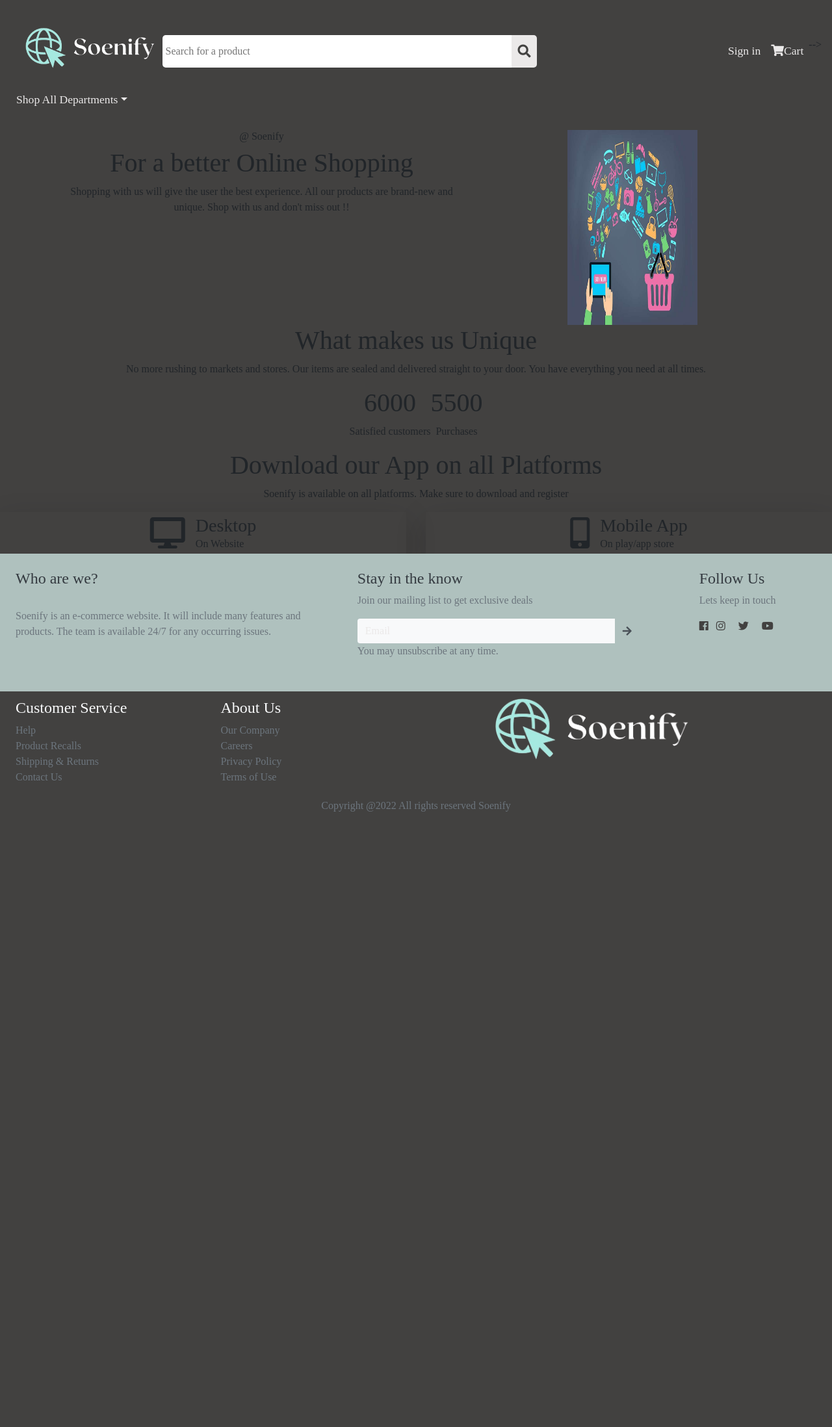
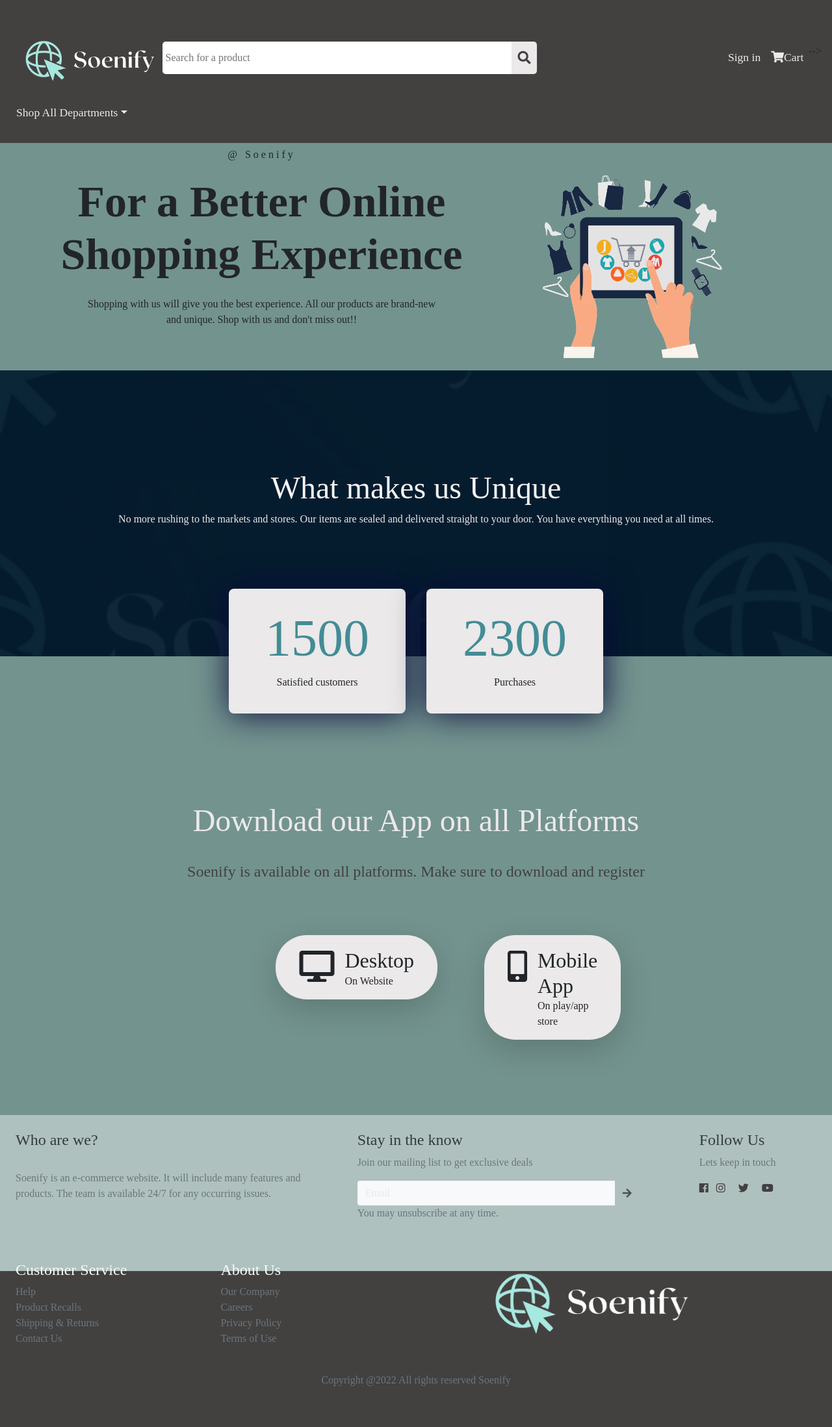
Before and after one commit to raccoonrick/SOEN341, a PHP site: page / in a window 1280 px wide. Shown: the whole page at 65% size. Before the commit the page ends 1249 px from the top, so only its background shows below. Run offline with PHP 8.4, Linux system fonts and the light colour scheme; data comes from the database, SQL or seed files in the repository; some libraries are stand-ins or nearby versions; some web fonts are replaced.

Commit message:
Added Fixed Index ( #25 )
Added the updated css files and index file to the project

```diff
--- a/css/headernfooter.css
+++ b/css/headernfooter.css
@@ -113,13 +113,10 @@ nav{
 #navbarNav {
   width: 100%;
   display: inline-block;
-
 }
 #navbarNav2 {
   width: 100%;
   display: inline-block;
-
-
 }
 
 #nav-item {
@@ -141,27 +138,21 @@ header .nav-link:hover {
 
 body {
   background: #424140;
-  margin: 0;
 }
 
 /*footer starts here*/
 footer {
   width: 100%;
+  margin-top: 100px;
   min-height: 100%;
   background: linear-gradient(to bottom, #AFC1BE 50%, #424140 50%);
-  overflow-x: hidden;
   padding: 3vmin;
   font-family: "Roxborough CF Thin";
 
-
 }
 .logo{
-  padding-top: 45px;
+  padding-top: 65px;
   padding-right: 75px;
-}
-section {
-  padding-top: 5vmin;
-  overflow-x: hidden;
 }
 
 footer p > span {
--- /dev/null
+++ b/css/index.css
@@ -0,0 +1,145 @@
+
+@import url(https://db.onlinewebfonts.com/c/68b898f6044bbee439423445076f3168?family=Roxborough+CF+Thin);
+
+body {
+  font-family: "Roxborough CF Thin";
+
+  background-color: #73938E;
+  margin: auto;
+  width: 100%;
+}
+
+
+:root {
+  --font-family: "Roxborough CF Thin";
+  --light-black: #424140;
+}
+
+.container .col-md-7 {
+  font-family: "Roxborough CF Thin";
+}
+
+.container .col-md-7 h6 {
+  padding: 1vmin;
+  letter-spacing: 4px;
+}
+
+.container .col-md-7 h1 {
+  font-size: 8.5vmin;
+  font-weight: bold;
+  padding: 0.1em 0em;
+}
+
+.container .col-md-7 p {
+  padding: 1vmin 5vmin;
+}
+
+.primary-btn {
+  border-radius: 30px;
+  font-weight: bold;
+}
+
+.cover {
+    width: 100%;
+    height: 55vmin;
+    background: url("../img/logo.jpeg");
+    background-position: -20rem -19rem;
+    background-size: 98%;
+    position: relative;
+  }
+
+  .cover .overlay {
+    position: absolute;
+    top: 0;
+    left: 0;
+    width: 100%;
+    height: 100%;
+    z-index: 999;
+  }
+
+  .cover .content {
+    width: 100%;
+    height: 100%;
+    background: rgba(1, 25, 44, 0.938);
+    padding-top: 19vmin;
+  }
+
+  .cover .content > h1 {
+    font-family: "Roxborough CF Thin";
+    font-size: 6vmin;
+    color: whitesmoke;
+  }
+
+  .cover .content > p {
+    font-family: "Roxborough CF Thin";
+    font-size: 2vmin;
+    color: #EBE9E9;
+  }
+
+  .numbers .rect {
+    position: relative;
+    z-index: 1;
+    background: #EBE9E9;
+    width: 17rem;
+    height: 12rem;
+    padding-top: 3.5vmin;
+    margin: 1rem;
+    border-radius: 0.5em;
+    box-shadow: 1px 2px 50px 0px rgba(7, 8, 59, 0.938);
+  }
+
+  .numbers {
+    margin-top: -15vmin;
+  }
+
+  .numbers .rect h1 {
+    font-size: 5rem;
+    color: rgb(67, 140, 150);
+  }
+
+  .numbers .rect > p {
+    font-family: "Roxborough CF Thin";
+  }
+
+
+  .section-2 {
+    height: 60vmin;
+    margin-top: 3vmin;
+  }
+
+  .section-2 .col-md-12 > h1 {
+    padding: 2em 0 0.5em 0;
+    color: #EBE9E9;
+    font-size: 6vmin;
+  }
+
+  .section-2 .col-md-12 > p {
+    padding: 0 4em;
+    padding-bottom: 2em;
+    color: #424140;
+    font-size: 3vmin;
+  }
+
+  .section-2 .desktop {
+    background: #EBE9E9;
+    display: inline-block;
+    border-radius: 3em;
+    padding: 2vmin 4.5vmin;
+    margin: 1em;
+  }
+
+  .platform-row {
+    justify-items: center;
+    display: inline-block;
+  }
+
+  .section-2 .desktop h3 {
+    font-size: 4vmin;
+  }
+
+  .section-2 .desktop p {
+    font-size: 2vmin;
+  }
+.rect{
+  text-align: center;
+}
--- a/css/login.css
+++ b/css/login.css
@@ -1,8 +1,8 @@
 .gradient-custom-2 {
 
     /* for the backgound of right box card */
-    background: -webkit-linear-gradient(to right, #24e7ee, #3210b1, #0c0e91);
-    background: linear-gradient(to right, #24e7ee, #3210b1, #0c0e91);
+    background: -webkit-linear-gradient(to right, #585555, #424140);
+    background: linear-gradient(to right, #585555, #424140);
   }
 
   @media (min-width: 768px) {
--- a/footer.php
+++ b/footer.php
@@ -46,17 +46,17 @@
             <div class="bottom row text-left">
                 <div class="col-md-3 col-sm-12">
                     <h4 class="pt-3 text-light"><br>Customer Service</br></h4>
-                    <a href="pagenotfound.html" class="text-muted">Help</a>
-                    <a href="pagenotfound.html" class="text-muted"><br>Product Recalls</br></a>
-                    <a href="pagenotfound.html" class="text-muted">Shipping & Returns</a>
-                    <a href="pagenotfound.html" class="text-muted"><br>Contact Us</br></a>
+                    <a href="../pagenotfound.php" class="text-muted">Help</a>
+                    <a href="../pagenotfound.php" class="text-muted"><br>Product Recalls</br></a>
+                    <a href="../pagenotfound.php" class="text-muted">Shipping & Returns</a>
+                    <a href="../pagenotfound.php" class="text-muted"><br>Contact Us</br></a>
                 </div>
                 <div class="col-md-3 col-sm-12">
                     <h4 class="pt-3 text-light"><br>About Us</br></h4>
-                    <a href="pagenotfound.html" class="text-muted">Our Company</a>
-                    <a href="pagenotfound.html" class="text-muted"><br>Careers</br></a>
-                    <a href="pagenotfound.html" class="text-muted">Privacy Policy</a>
-                    <a href="pagenotfound.html" class="text-muted"><br>Terms of Use</br></a>
+                    <a href="../pagenotfound.php" class="text-muted">Our Company</a>
+                    <a href="../pagenotfound.php" class="text-muted"><br>Careers</br></a>
+                    <a href="../pagenotfound.php" class="text-muted">Privacy Policy</a>
+                    <a href="../pagenotfound.php" class="text-muted"><br>Terms of Use</br></a>
                 </div>
 
                 <div class="bottom right mx-auto">
--- a/index.php
+++ b/index.php
@@ -6,42 +6,43 @@ if(isset($_SESSION['is_admin']) && $_SESSION['is_admin'] == true){
 }
 include "header.php";
 ?>
- <div class="container text-center">
+<link rel =  "stylesheet" href = "../css/index.css">
+<div class="container text-center">
      <div class="row">
          <div class="col-md-7 col-sm-12">
              <h6>@ Soenify</h6>
-             <h1>For a better Online Shopping</h1>
+             <h1>For a Better Online Shopping Experience</h1>
              <p>
-                 Shopping with us will give the user the best experience.
+                 Shopping with us will give you the best experience.
                  All our products are brand-new and unique.
-                 Shop with us and don't miss out !!
+                 Shop with us and don't miss out!!
              </p>
          </div>
-         <div class="col-md-5 col-sm-12 h-25">
-             <img src ="img/shop.jpg" alt="Soenify" width = "200" height = "300" />
+         <div class="col-md-5 col-sm-12 h-25" style="padding-top: 50px;">
+             <img src ="../img/cartindexpage.png" alt="Soenify" width = "400" height = "300" />
         </div>
      </div>
  </div>
- </header>
- <main>
+
+
    <section class = "section-1 container-fluid p-0">
        <div class = "cover">
            <div class="content text-center">
                <h1>What makes us Unique</h1>
                <p>
-                No more rushing to markets and stores. Our items are sealed and delivered straight to your door.
+                No more rushing to the markets and stores. Our items are sealed and delivered straight to your door.
                 You have everything you need at all times.
                </p>
            </div>
        </div>
- <div class="containter-fluid-text-center">
+ <div class="container-fluid-text-center">
      <div class = "numbers d-flex flex-md-row flex-wrap justify-content-center">
          <div class="rect">
-             <h1>6000</h1>
+             <h1>1500</h1>
         <p>Satisfied customers</p>
          </div>
          <div class="rect">
-            <h1>5500</h1>
+            <h1>2300</h1>
        <p>Purchases</p>
         </div>
      </div>
@@ -63,7 +64,7 @@ include "header.php";
         <p> Soenify is available on all platforms. Make sure to download and register</p>
     </div>
 </div>
-<div class="platform row">
+<div class="platform-row" >
     <div class="col-md-6 col-sm-12 text-right">
         <div class="desktop shadow-lg">
             <div class="d-flex flex-row justify-content-center">
@@ -75,17 +76,98 @@ include "header.php";
             </div>
         </div>
     </div>
+</div>
+    <div class="platform-row">
     <div class="col-md-6 col-sm-12 text-left">
         <div class="desktop shadow-lg">
-            <div class="d-flex flex-row justify-content-center">
+            <div class="d-flex flex-row justify-content-center flex-fill">
                 <i class="fas fa-mobile-alt fa-3x py-2 pr-3"></i>
-                <div class="text text-left">
+                <div class="text text-left" >
                     <h3 class ="pt-1 m-0">Mobile App</h3>
                     <p class ="p-0 m-0"> On play/app store</p>
                 </div>
             </div>
         </div>
-</div>
-</section>
- </main>
-<?php include "footer.php"?>
+    </div>
+    </div>
+
+<!--Start of footer-->
+<footer>
+    <div class="top">
+        <div class="container-fluid p-0">
+            <div class="row text-left">
+                <div class="col-md-5 col-md-5">
+                    <h4 class="text-dark">Who are we?</h4>
+                    <p class = "text-muted">
+                        <br>Soenify is an e-commerce website. It will include many features and products.
+                        The team is available 24/7 for any occurring issues.</br>
+                    </p>
+                </div>
+
+                <div class="col-md-5 col-sm-12">
+                    <h4 class="text-dark">Stay in the know</h4>
+                    <p class="p-0 text-muted">Join our mailing list to get exclusive deals</p>
+                    <form class="form-inline">
+                        <div class="col pl-0">
+                            <div class="input-group pr-5">
+                                <input type="text" class="form-control bg-light text-white" id="inlineFormInputGroupUsername2" placeholder="Email">
+                                <div class="input-group-prepend">
+                                    <div class="input-group-text">
+                                        <i class="fas fa-arrow-right"></i>
+                                    </div>
+                                </div>
+                            </div>
+                        </div>
+                    </form>
+                    <p class="text-muted">You may unsubscribe at any time.</p>
+                </div>
+
+                <div class="col-md-2 col-sm-12">
+                    <h4 class="text-dark">Follow Us</h4>
+                    <p class="text-muted">Lets keep in touch</p>
+                    <div class="column text-dark">
+                        <i class="fab fa-facebook"></i>
+                        <i class="fab fa-instagram"></i>
+                        <i class="fab fa-twitter"></i>
+                        <i class="fab fa-youtube"></i>
+                    </div>
+                </div>
+            </div>
+        </div>
+    </div>
+    <div class="bottom">
+        <div class="container-fluid p-0">
+            <div class="bottom row text-left">
+                <div class="col-md-3 col-sm-12">
+                    <h4 class="pt-3 text-light"><br>Customer Service</br></h4>
+                    <a href="../pagenotfound.php" class="text-muted">Help</a>
+                    <a href="../pagenotfound.php" class="text-muted"><br>Product Recalls</br></a>
+                    <a href="../pagenotfound.php" class="text-muted">Shipping & Returns</a>
+                    <a href="../pagenotfound.php" class="text-muted"><br>Contact Us</br></a>
+                </div>
+                <div class="col-md-3 col-sm-12">
+                    <h4 class="pt-3 text-light"><br>About Us</br></h4>
+                    <a href="../pagenotfound.php" class="text-muted">Our Company</a>
+                    <a href="../pagenotfound.php" class="text-muted"><br>Careers</br></a>
+                    <a href="../pagenotfound.php" class="text-muted">Privacy Policy</a>
+                    <a href="../pagenotfound.php" class="text-muted"><br>Terms of Use</br></a>
+                </div>
+
+                <div class="bottom right mx-auto">
+                    <div class="logo">   <a href="index.html"> <img src="../img/logotrans.png" width="382.875" height = "144.375" alt=""></a></div>
+                </div>
+
+            </div>
+        </div>
+        <div class="text-center">
+            <a class = "pt-2 text-muted" style="display: inline-block;">
+                Copyright @2022 All rights reserved Soenify </a>
+        </div>
+    </div>
+</footer>
+<!--End of footer-->
+
+<script src="js/jquery-3.0.0.min.js"></script>
+
+</body>
+</html>
```
Also changed, not shown: img/cartindexpage.png (added).
